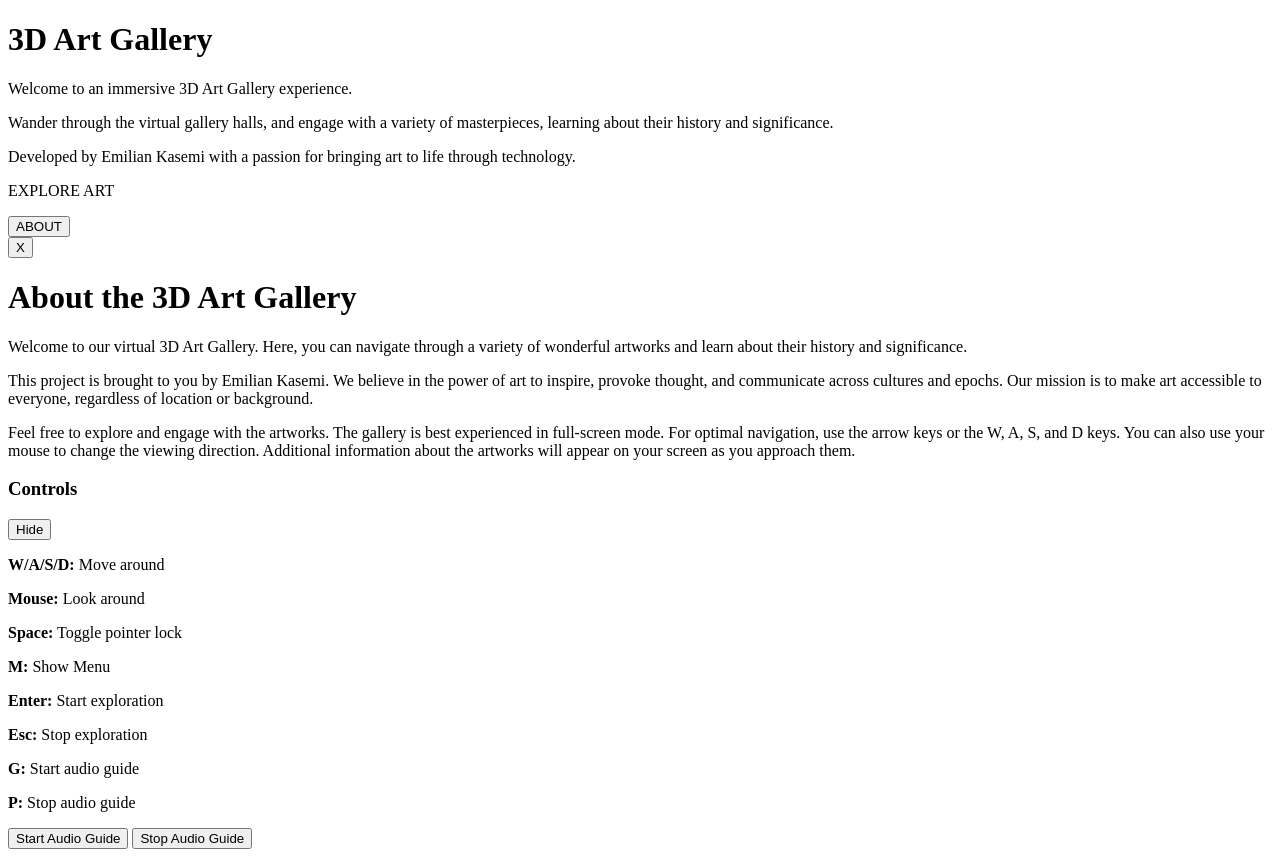
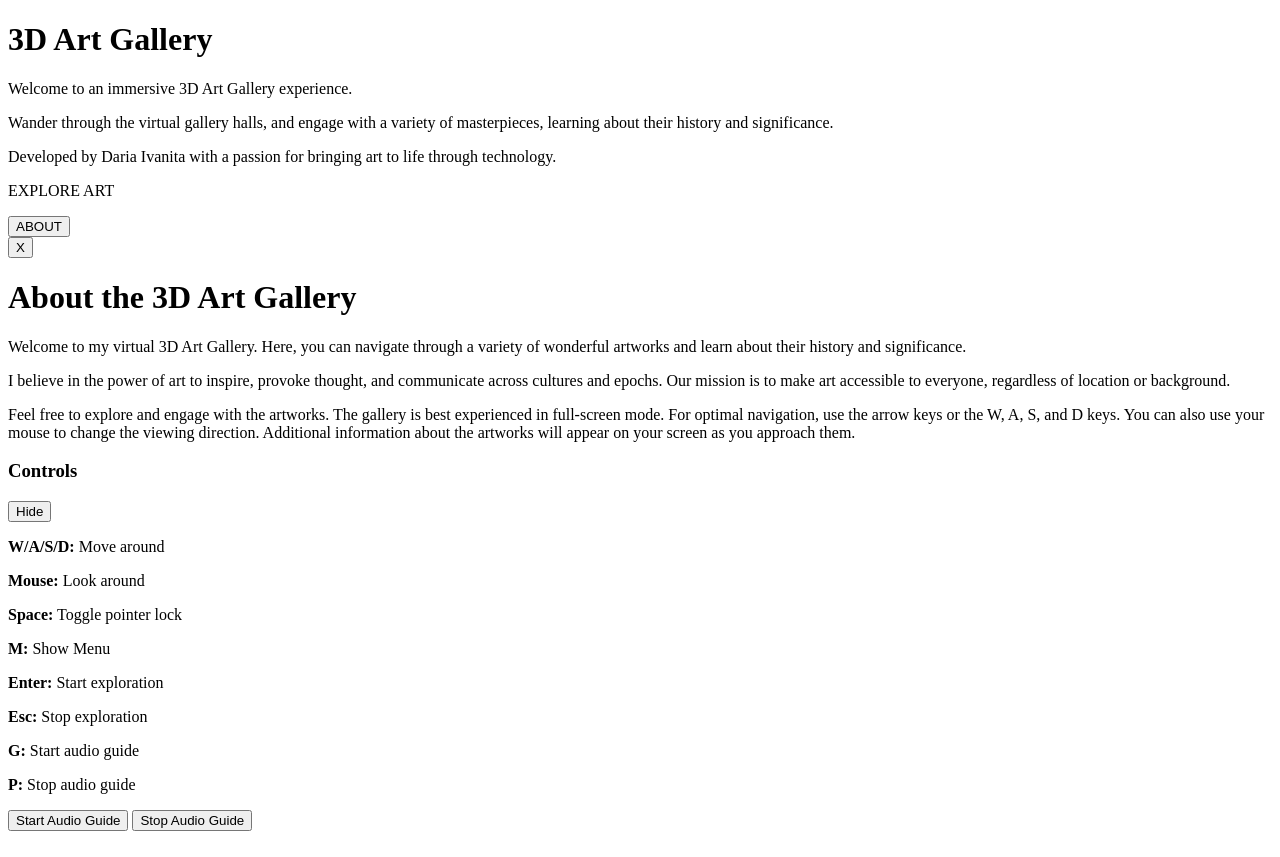
Before and after one commit to DariaIvanita/3D-Art-Museum, a plain HTML site: page index.html in a window 1280 px wide. Drawn offline with Linux system fonts and the light colour scheme.

Commit message:
Update index.html

```diff
--- a/index.html
+++ b/index.html
@@ -26,7 +26,7 @@
               significance.
             </p>
             <p>
-              Developed by Emilian Kasemi with a passion for bringing art to
+              Developed by Daria Ivanita with a passion for bringing art to
               life through technology.
             </p>
           </div>
@@ -45,12 +45,12 @@
       <button id="close-about">X</button>
       <h1>About the 3D Art Gallery</h1>
       <p>
-        Welcome to our virtual 3D Art Gallery. Here, you can navigate through a
+        Welcome to my virtual 3D Art Gallery. Here, you can navigate through a
         variety of wonderful artworks and learn about their history and
         significance.
       </p>
       <p>
-        This project is brought to you by Emilian Kasemi. We believe in the
+        I believe in the
         power of art to inspire, provoke thought, and communicate across
         cultures and epochs. Our mission is to make art accessible to everyone,
         regardless of location or background.
```
